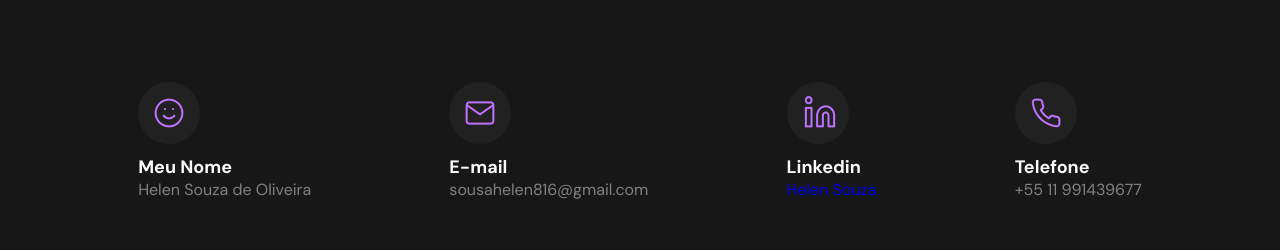
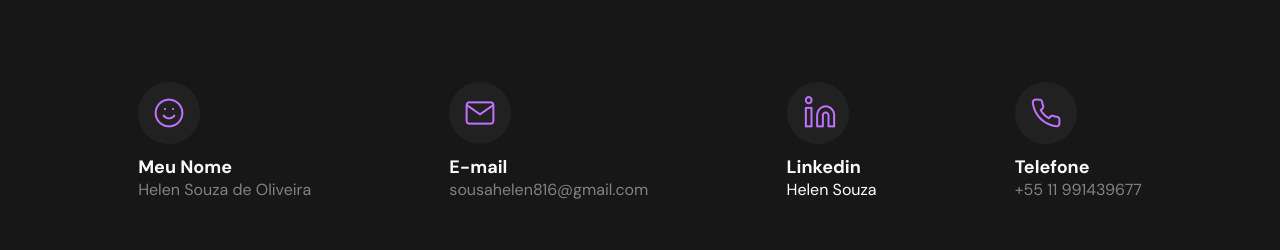
Before and after one commit to helensouz/Portfolio, a plain HTML site: page index.html in a window 1280 px wide. Shown: the part 987-1237 px from the top of the page. Drawn offline with nearby package versions, Linux system fonts and the light colour scheme.

Commit message:
Inserindo informações de contato no novo layout/3

```diff
--- a/style/style.css
+++ b/style/style.css
@@ -224,7 +224,7 @@ margin: 0 auto;
   flex-wrap: wrap;
 }
 
-.linkedin-item{
+.linkedin-item a{
   text-decoration: solid;
   color: #fff;
 }
```
